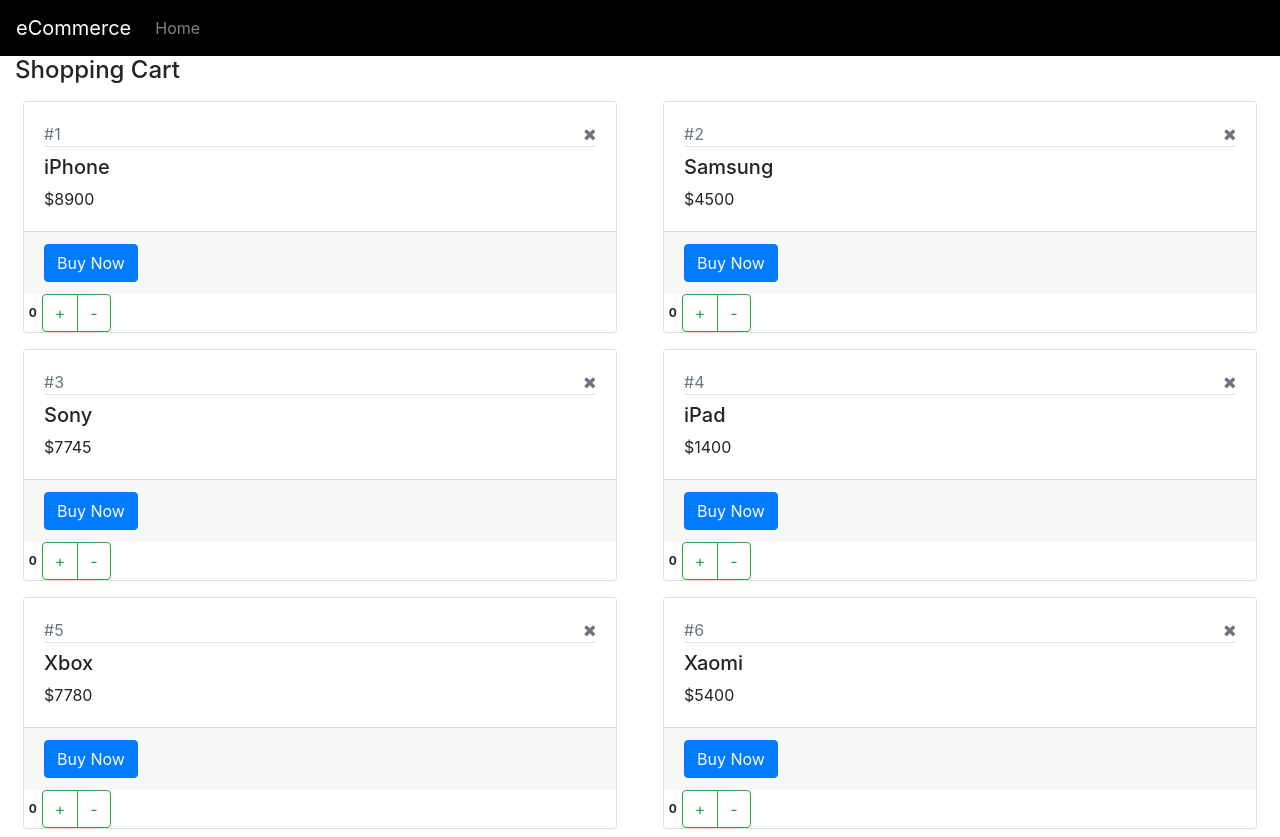
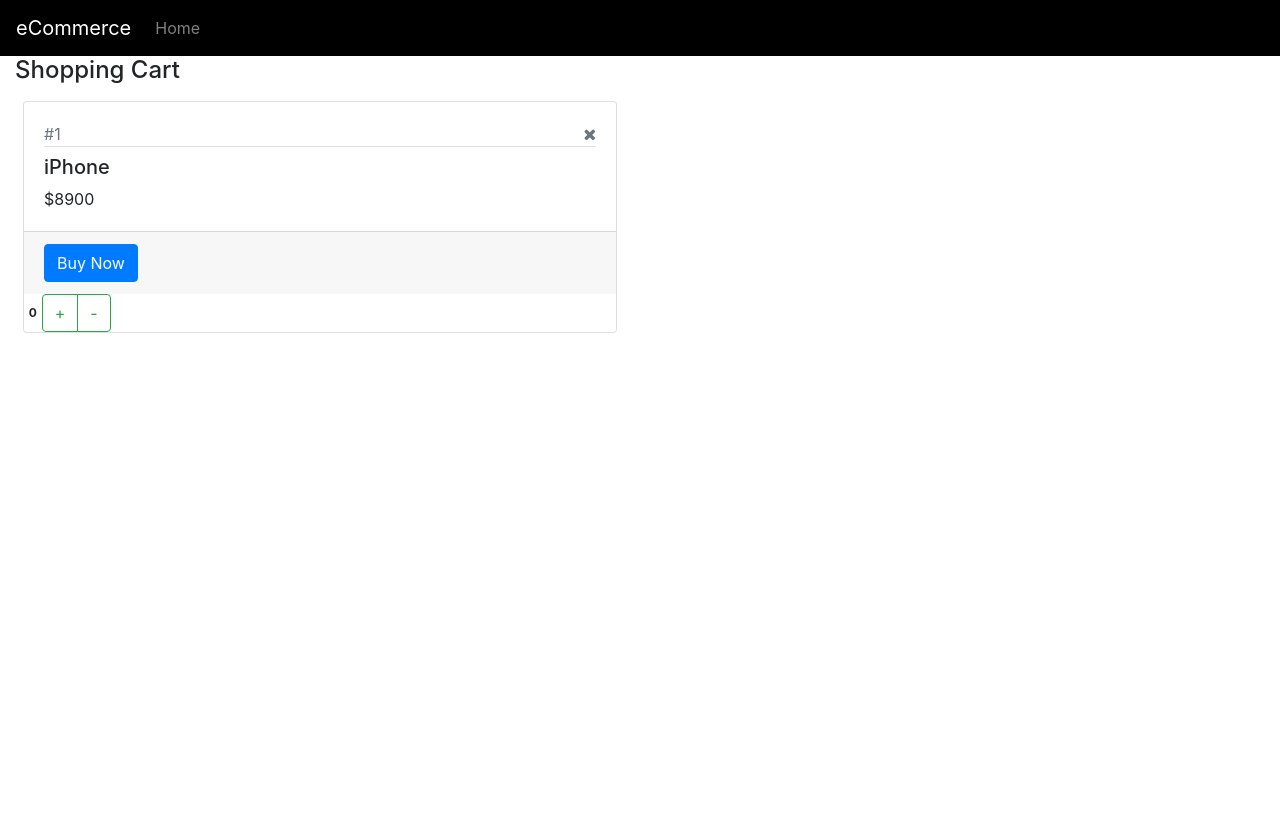
Before and after one commit to Ivan-Slavkovic/React_Udemy, a React (Create React App) app: page / in a window 1280 px wide. After the commit the page ends 800 px from the top, so only its background shows below. Built offline with nearby package versions, Linux system fonts and the light colour scheme.

Commit message:
End of chapter 5

```diff
--- a/src/App.js
+++ b/src/App.js
@@ -7,7 +7,7 @@
     return (
       <React.Fragment>
         <NavBar />
-        <ShoppingCart />
+        <ShoppingCart x="10" />
       </React.Fragment>
     );
   }
--- a/src/Product.jsx
+++ b/src/Product.jsx
@@ -1,10 +1,15 @@
 import React, { Component } from "react";
 export default class Product extends Component {
-  state = {
-    product: this.props.product,
-  };
+  constructor(props) {
+    super(props);
+    this.state = {
+      product: this.props.product,
+    };
+  }
 
   render() {
+    console.log("render-Product");
+
     return (
       <div className="col-lg-6">
         <div class="card m-2 ">
@@ -58,4 +63,16 @@
       </div>
     );
   }
+  componentDidMount() {
+    console.log("componentDidMount-Product");
+  }
+
+  componentDidUpdate() {
+    console.log("componentDidUpdate-Product");
+  }
+
+  //Executes when the current instance of current component is being deleted from memory
+  componentDidUnmount() {
+    console.log("componentWillUnmount -Product");
+  }
 }
--- a/src/ShoppingCart.jsx
+++ b/src/ShoppingCart.jsx
@@ -1,17 +1,25 @@
 import React, { Component } from "react";
 import Product from "./Product";
 export default class ShoppingCart extends Component {
-  state = {
-    products: [
-      { id: 1, productName: "iPhone", price: 8900, quantity: 0 },
-      { id: 2, productName: "Samsung", price: 4500, quantity: 0 },
-      { id: 3, productName: "Sony", price: 7745, quantity: 0 },
-      { id: 4, productName: "iPad", price: 1400, quantity: 0 },
-      { id: 5, productName: "Xbox", price: 7780, quantity: 0 },
-      { id: 6, productName: "Xaomi", price: 5400, quantity: 0 },
-    ],
-  };
+  constructor(props) {
+    console.log("constructor -Shopping-Cart");
+    //initialization of the state
+    super(props); //calling super class's constructor
+    this.state = {
+      products: [
+        { id: 1, productName: "iPhone", price: 8900, quantity: 0 },
+        // { id: 2, productName: "Samsung", price: 4500, quantity: 0 },
+        // { id: 3, productName: "Sony", price: 7745, quantity: 0 },
+        // { id: 4, productName: "iPad", price: 1400, quantity: 0 },
+        // { id: 5, productName: "Xbox", price: 7780, quantity: 0 },
+        // { id: 6, productName: "Xaomi", price: 5400, quantity: 0 },
+      ],
+    };
+  }
+
   render() {
+    console.log("render -Shopping-Cart");
+
     return (
       <div className="container-fluid">
         <h4>Shopping Cart</h4>
@@ -33,6 +41,37 @@
       </div>
     );
   } //end of render
+
+  //executes after construct and render method and here http requiests are executed
+  componentDidMount() {
+    console.log("componentDidMount -Shopping-Cart");
+  }
+
+  componentDidUpdate(prevProps, prevState) {
+    console.log(
+      "componentDidUpdate -ShoppingCart",
+      prevProps,
+      prevState,
+      this.props,
+      this.state
+    );
+    // if (prevProps.x === this.props.x) {
+    //   //always make https with some condition becase componentDidUpdate
+    //   //will run on every click/action
+    // }
+  }
+  //Executes when the current instance of current component is being deleted from memory
+  componentWillUnmount() {
+    console.log("componentWillUnmount -ShoppingCart");
+  }
+
+  componentDidCatch(error, info) {
+    // console.log("componentDidCatch - ShoppingCart");
+    // console.log(error, info);
+
+    localStorage.lastError = `${error}\n${JSON.stringify(info)}`;
+  }
+
   //incrementing the quantity of a product
   handleIncrement = (product, maxValue) => {
     //cloning the product
```
Also changed, not shown: 1 other file (tests, documents, lock files or other folders).
